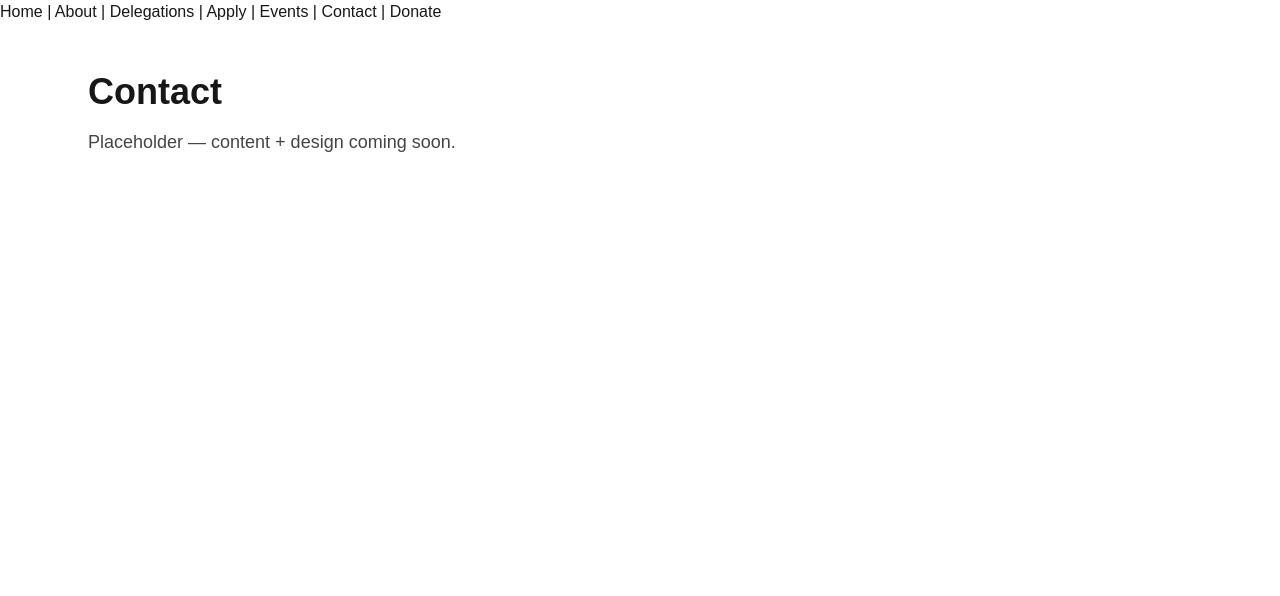
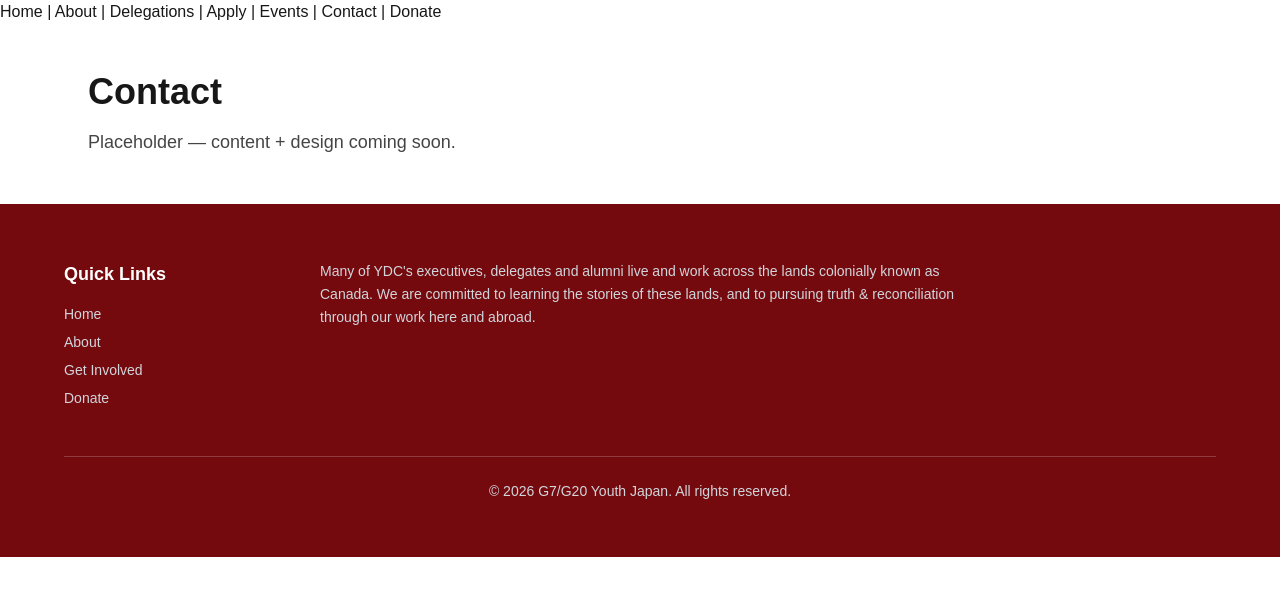
Before and after one commit to fullstackatbrown/project-youth-japan, a Next.js app: page /contact in a window 1280 px wide. Shown: the top 596 px of the page. Built offline with nearby package versions, Linux system fonts and the light colour scheme.

Commit message:
footer (#1)
* initial

* footer done

```diff
--- a/app/layout.tsx
+++ b/app/layout.tsx
@@ -1,6 +1,7 @@
 import type { Metadata } from "next";
 import "./globals.css";
 import Navbar from "../components/Navbar";
+import Footer from "../components/Footer";
 
 export const metadata: Metadata = {
   title: "G7/G20 Youth Japan",
@@ -17,6 +18,7 @@ export default function RootLayout({
       <body>
         <Navbar />
         {children}
+        <Footer />
       </body>
     </html>
   );
--- /dev/null
+++ b/components/Footer.tsx
@@ -0,0 +1,31 @@
+import Link from "next/link";
+
+export default function Footer() {
+  return (
+    <footer className="bg-[#740a0d] px-8 py-14 text-[#d1d5dc]">
+      <div className="mx-auto max-w-6xl">
+        <div className="flex gap-16 mb-12">
+          <div className="shrink-0 w-48">
+            <h3 className="text-white font-semibold text-lg mb-4">Quick Links</h3>
+            <ul className="space-y-2 text-sm">
+              <li><Link href="/" className="hover:text-white transition-colors">Home</Link></li>
+              <li><Link href="/about" className="hover:text-white transition-colors">About</Link></li>
+              <li><Link href="/delegations" className="hover:text-white transition-colors">Get Involved</Link></li>
+              <li><a href="#" className="hover:text-white transition-colors">Donate</a></li>
+            </ul>
+          </div>
+          <p className="text-sm leading-relaxed max-w-2xl">
+            Many of YDC&apos;s executives, delegates and alumni live and work across the lands
+            colonially known as Canada. We are committed to learning the stories of these lands,
+            and to pursuing truth &amp; reconciliation through our work here and abroad.
+          </p>
+        </div>
+        <div className="border-t border-white/20 pt-6">
+          <p className="text-sm text-center">
+            © 2026 G7/G20 Youth Japan. All rights reserved.
+          </p>
+        </div>
+      </div>
+    </footer>
+  );
+}
```
Also changed, not shown: 1 other file (tests, documents, lock files or other folders).
